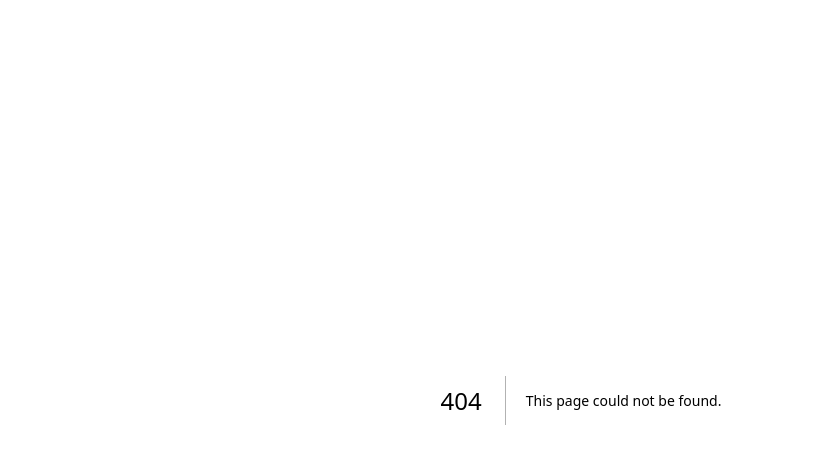
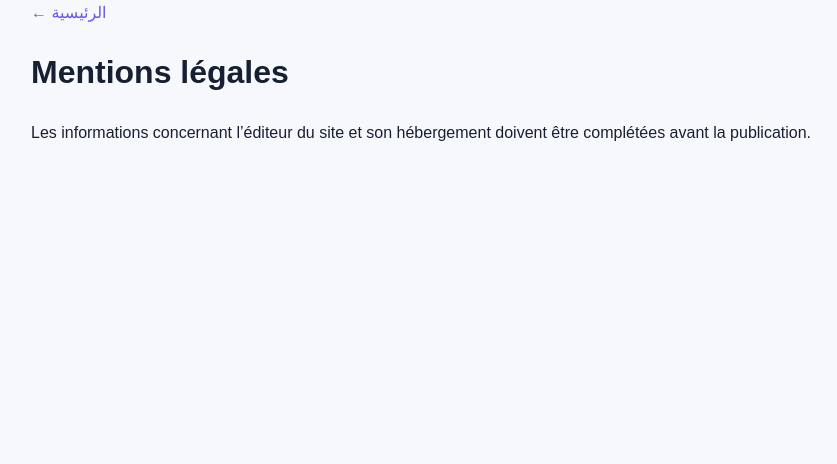
Before and after one commit to sherif-bot/SmartKitAI, a Next.js app: page /legal/mentions-legales in a window 1280 px wide. Before the commit this address had no page. Shown: the top 464 px of the page, without its empty margins (59-896 px from the left). Built offline with nearby package versions, Linux system fonts and the light colour scheme.

Commit message:
Add legal pages with titles and bodies

```diff
--- /dev/null
+++ b/app/legal/[p]/page.js
@@ -0,0 +1,35 @@
+const pages = {
+  "mentions-legales": {
+    title: "Mentions légales",
+    body: "Les informations concernant l’éditeur du site et son hébergement doivent être complétées avant la publication."
+  },
+  confidentialite: {
+    title: "Politique de confidentialité",
+    body: "Cette page doit expliquer quelles données sont collectées, pourquoi elles sont utilisées et comment les utilisateurs peuvent exercer leurs droits."
+  },
+  cgu: {
+    title: "Conditions générales d’utilisation",
+    body: "Les règles d’utilisation du service doivent être rédigées et vérifiées avant l’ouverture au public."
+  }
+};
+
+export function generateStaticParams() {
+  return Object.keys(pages).map((p) => ({ p }));
+}
+
+export default async function LegalPage({ params }) {
+  const { p } = await params;
+  const page = pages[p];
+
+  if (!page) {
+    return <main className="container"><h1>Page introuvable</h1></main>;
+  }
+
+  return (
+    <main className="container">
+      <a href="/">← الرئيسية</a>
+      <h1>{page.title}</h1>
+      <p>{page.body}</p>
+    </main>
+  );
+}
```
